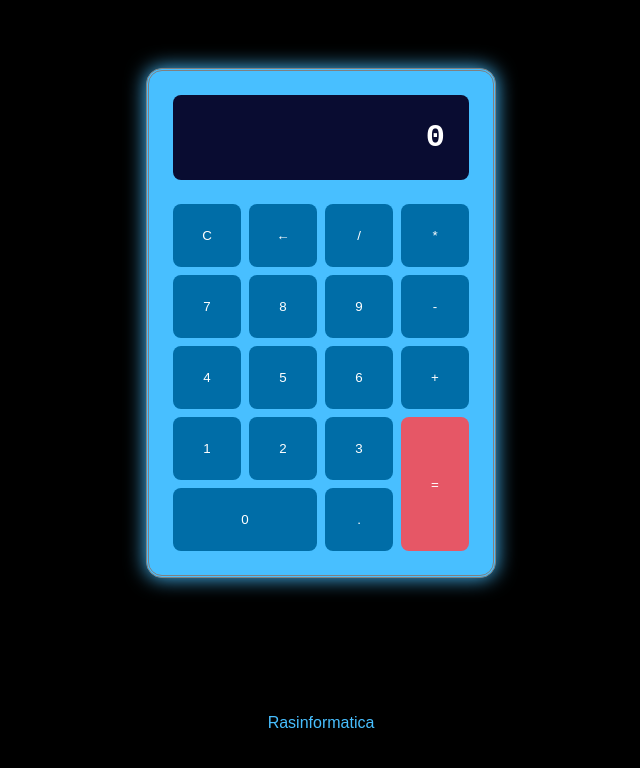
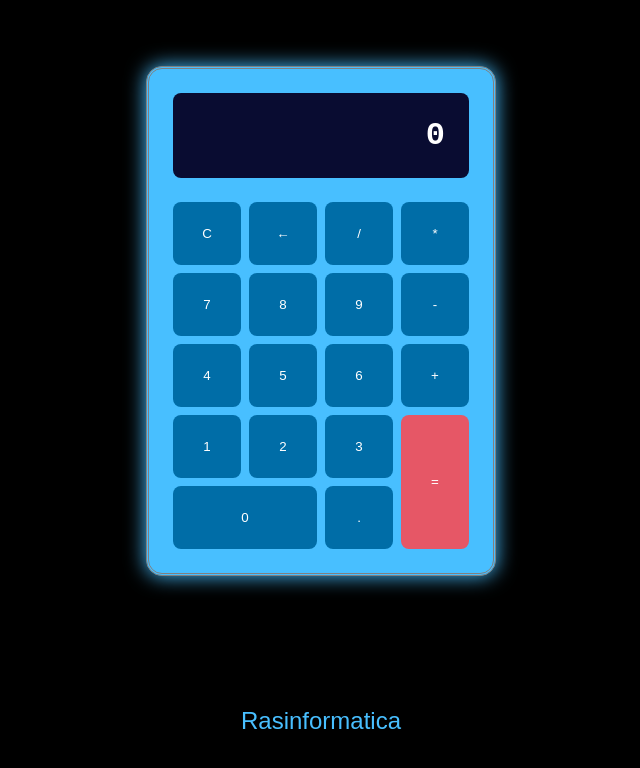
Before and after one commit to professor-rafael/Calculadora, a plain HTML site: page index.html in a window 1280 px wide. Shown: the whole page, without its empty margins (319-959 px from the left). Drawn offline with Linux system fonts and the light colour scheme.

Commit message:
Update style.css

```diff
--- a/style.css
+++ b/style.css
@@ -71,4 +71,5 @@ body {
 footer{
     color: #48BFFF;
     font-family: fantasy;
+    font-size:24px
 }
```
